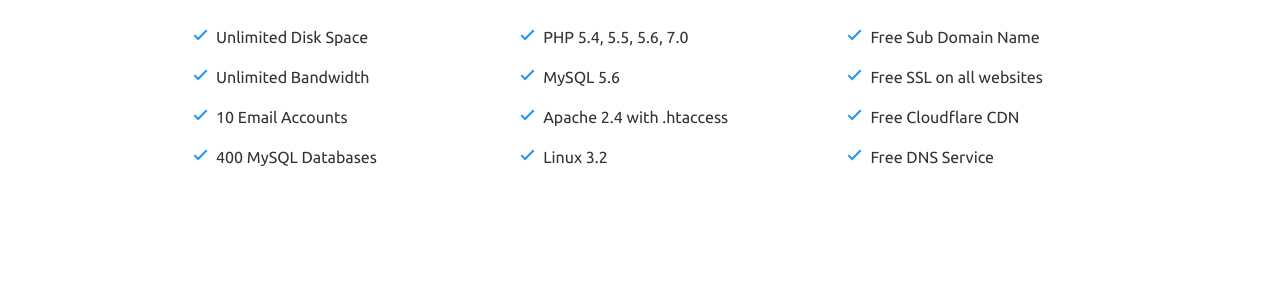
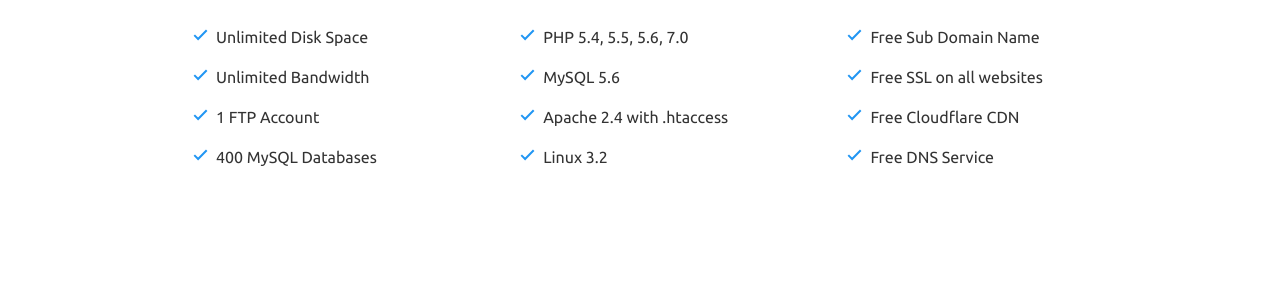
Before and after one commit to rudrax-khanal/aeon, a Jekyll site: the page built from index.html, in a window 1280 px wide and 900 px high, scrolled down 2142 px. Shown: the part 152-452 px from the top of the window. Built offline with Jekyll 4.4.1, drawn with Linux system fonts in a browser that asks for light colours; nearby versions of some CDN libraries.

Commit message:
Updated Email Information

```diff
--- a/index.html
+++ b/index.html
@@ -125,7 +125,7 @@
 
                             <li>Unlimited Bandwidth</li>
 
-                            <li>10 Email Accounts</li>
+                            <li>1 FTP Account</li>
 
                             <li>400 MySQL Databases</li>
                         </ul>
--- a/premium.html
+++ b/premium.html
@@ -139,7 +139,7 @@
                                    <li><strong>Unlimited</strong> Bandwidth</li>
                                    <li><strong>Unlimited</strong> Storage</li>
                                    <li><strong>Unlimited</strong> Addon Domains</li>
-                                   <li><strong>10</strong> Email Accounts</li>
+                                   <li><strong>No</strong> Email Accounts</li>
                                    <li><strong>1</strong> FTP Account</li>
                                    <li><strong>Limited</strong> Server Power</li>
                                    <li><strong>50,000</strong> Daily Hits</li>
```
